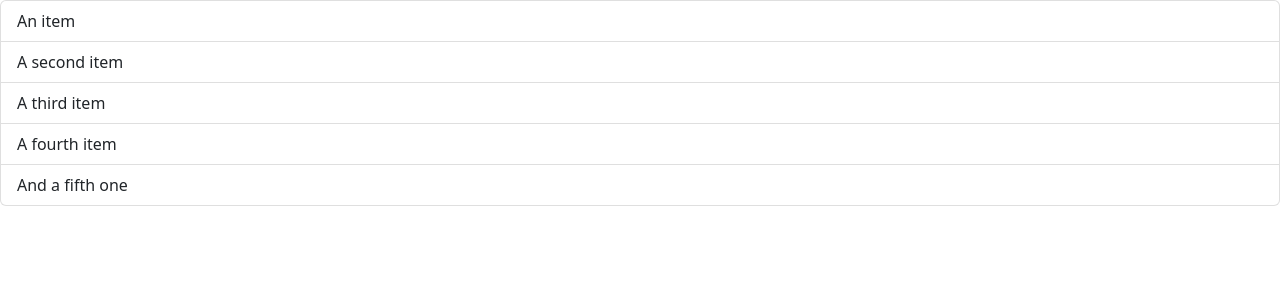
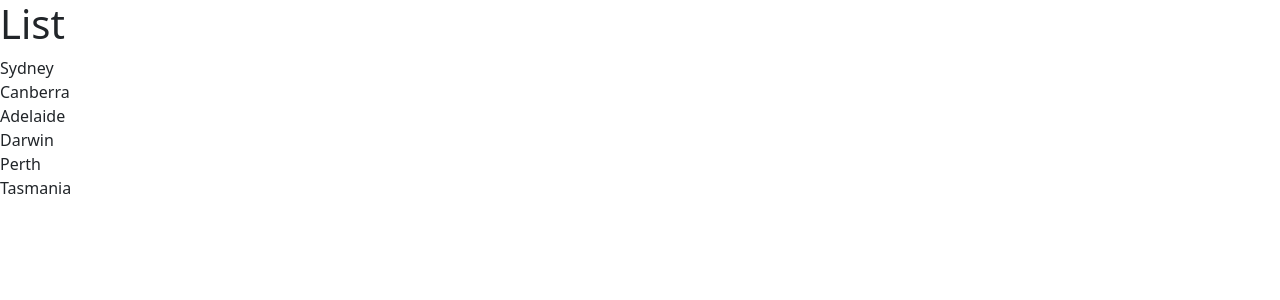
Before and after one commit to binayag1/my-first-react-app, a React (Vite) app in the folder react-app/: page / in a window 1280 px wide. Shown: the top 300 px of the page. Built offline with nearby package versions, Linux system fonts and the light colour scheme.

Commit message:
Learning about fragment and looping using map

```diff
--- a/react-app/src/components/ListGroup.tsx
+++ b/react-app/src/components/ListGroup.tsx
@@ -1,12 +1,22 @@
 function ListGroup() {
+  const items = [
+    "Sydney",
+    "Canberra",
+    "Adelaide",
+    "Darwin",
+    "Perth",
+    "Tasmania",
+  ];
+
   return (
-    <ul className="list-group">
-      <li className="list-group-item">An item</li>
-      <li className="list-group-item">A second item</li>
-      <li className="list-group-item">A third item</li>
-      <li className="list-group-item">A fourth item</li>
-      <li className="list-group-item">And a fifth one</li>
-    </ul>
+    <>
+      <h1>List</h1>
+      <ul className="list-group">
+        {items.map((item) => (
+          <li>{item}</li>
+        ))}
+      </ul>
+    </>
   );
 }
 
```
